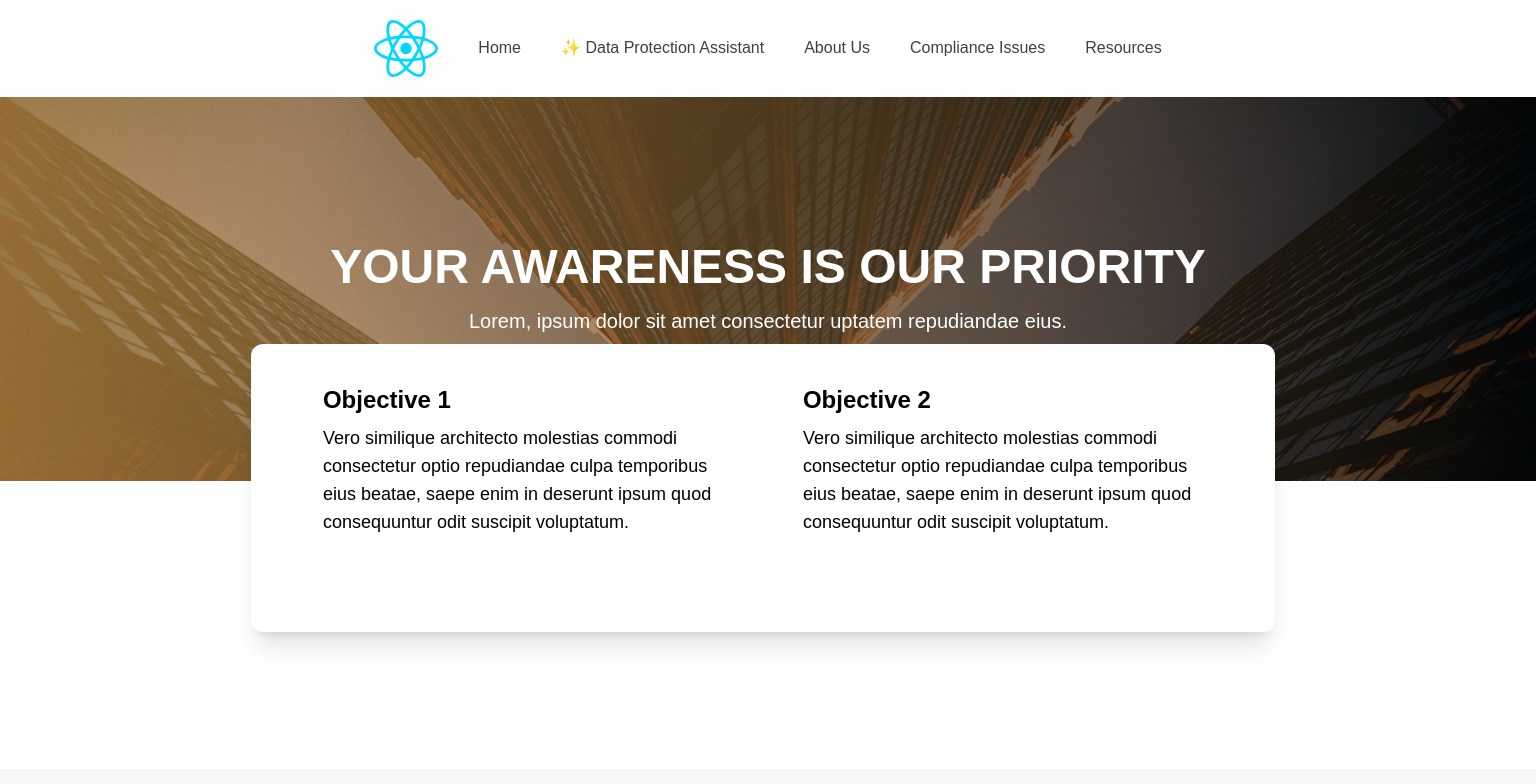
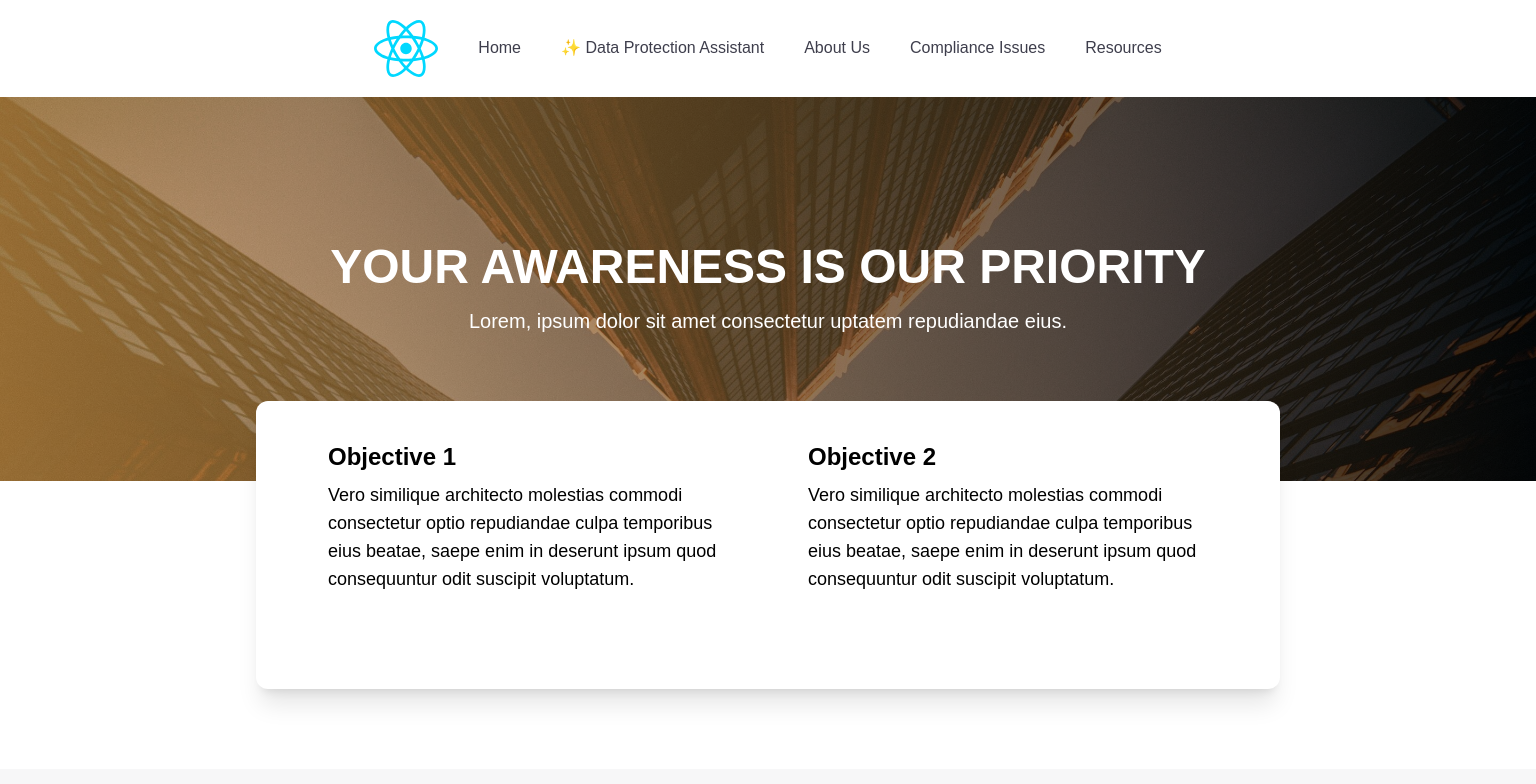
Before and after one commit to sonylomo/data-law-companion, a React (Vite) app: page /about-us in a window 1536 px wide. Shown: the top 784 px of the page. Built offline with nearby package versions, Linux system fonts and the light colour scheme; a web font is replaced by a local one.

Commit message:
fix: type errors

```diff
--- a/src/components/Footer.tsx
+++ b/src/components/Footer.tsx
@@ -1,4 +1,3 @@
-import React from "react";
 import logo from "../assets/react.svg";
 import { Link } from "react-router-dom";
 
--- a/src/components/Layout.tsx
+++ b/src/components/Layout.tsx
@@ -1,4 +1,3 @@
-import React from "react";
 import NavBar from "../components/NavBar";
 import Footer from "../components/Footer";
 import { Outlet } from "react-router-dom";
--- a/src/components/NavBar.tsx
+++ b/src/components/NavBar.tsx
@@ -1,4 +1,4 @@
-import React, { useState } from "react";
+import { useState } from "react";
 import { Link } from "react-router-dom";
 import logo from "../assets/react.svg";
 import { CgMenu } from "react-icons/cg";
--- a/src/components/aboutUs/Caroussel.tsx
+++ b/src/components/aboutUs/Caroussel.tsx
@@ -1,4 +1,10 @@
-const Caroussel = ({ CarousselData }) => {
+import { CarousselProps } from "../../types";
+
+type CarousselDataProps = {
+  CarousselData: CarousselProps[];
+};
+
+const Caroussel = ({ CarousselData }: CarousselDataProps) => {
   return (
     <section className="pt-4 sm:pt-16 pb-10 mx-auto w-full max-w-screen-2xl pl-4 lg:pl-14 xl:pl-28">
       <div
@@ -10,10 +16,9 @@ const Caroussel = ({ CarousselData }) => {
           gridAutoColumns: "max-content",
         }}
       >
-        {CarousselData.map(({ name, title, image }, index) => (
+        {CarousselData.map(({ name, title, image }: CarousselProps) => (
           <div
-            key={index}
-
+            key={crypto.randomUUID()}
             className="relative after:block after:relative after:-mt-36 after:h-36 after:w-full after:content-[''] after:z-0 after:rounded-b-2xl after:bg-[linear-gradient(180deg,_rgba(0,0,0,0)_0%,_rgba(0,0,0,0.5)_29.17%,_rgba(0,0,0,0.94)_97.92%)]"
           >
             <img
--- a/src/components/aboutUs/teamData.ts
+++ b/src/components/aboutUs/teamData.ts
@@ -1,6 +1,7 @@
 import profile from "../../assets/person.jpeg";
+import { CarousselProps } from "../../types";
 
-export const TeamData = [
+export const TeamData: CarousselProps[] = [
   {
     name: "Dr. Lawrence Nderu",
     title: "Principal Investigator",
--- a/src/index.css
+++ b/src/index.css
@@ -16,12 +16,6 @@
   margin: 0;
 }
 
-@media screen and (min-width: 1536px) {
-  .custom-xl-top {
-    top: 43% !important;
-  }
-}
-
 /* Hide scrollbar for Chrome, Safari and Opera */
 .scrollbar-hide::-webkit-scrollbar {
   display: none;
--- a/src/pages/Home.tsx
+++ b/src/pages/Home.tsx
@@ -1,5 +1,3 @@
-import React from "react";
-
 const Home = () => {
   return <div>Home Hello Mum!</div>;
 };
--- a/src/pages/aboutUs/AboutUs.tsx
+++ b/src/pages/aboutUs/AboutUs.tsx
@@ -1,4 +1,3 @@
-import React from "react";
 import AboutUsHero from "../aboutUs/sections/Hero";
 import Team from "../aboutUs/sections/Team";
 import Funding from "../aboutUs/sections/Funding";
--- a/src/pages/aboutUs/sections/Funding.tsx
+++ b/src/pages/aboutUs/sections/Funding.tsx
@@ -1,8 +1,8 @@
-import React from "react";
 import person from "../../../assets/person.jpeg";
 import jkuat from "../../../assets/jkuat-logo.png";
+import { ProfileCardProps } from "../../../types";
 
-const FundingCard = ({ image, company, name }) => {
+const FundingCard = ({ image, company, name }: ProfileCardProps) => {
   return (
     <div className="flex gap-4 items-center">
       <img src={image} alt={name} className="rounded-full w-16" />
--- a/src/pages/aboutUs/sections/Hero.tsx
+++ b/src/pages/aboutUs/sections/Hero.tsx
@@ -1,4 +1,3 @@
-import React from "react";
 import banner from "../../../assets/corporate.jpg";
 
 const AboutUsHero = () => {
@@ -17,8 +16,8 @@ const AboutUsHero = () => {
           Lorem, ipsum dolor sit amet consectetur uptatem repudiandae eius.
         </p>
       </div>
-      {/* xl:top-[65%] */}
-      <div className="absolute z-10 rounded-xl shadow-xl w-[95%] md:w-[80%] lg:w-2/3 h-auto sm:h-72 top-[65%] md:top-[68%] lg:top-[60%] custom-xl-top right-[2.5%] md:right-[10%] lg:right-[17%] bg-white px-4 py-10 sm:px-10 flex flex-col sm:flex-row gap-10 sm:gap-4">
+      <div className="absolute inset-x-0 mx-auto -translate-y-20 z-10 rounded-xl shadow-xl w-[95%] md:w-[80%] lg:w-2/3 h-auto sm:h-72 bg-white px-4 py-10 sm:px-10 flex flex-col sm:flex-row gap-10 sm:gap-4">
+
         <div className="px-2 xl:px-8 text-left items-center">
           <h2 className="font-semibold mb-2 text-xl lg:text-2xl">
             Objective 1
--- a/src/pages/aboutUs/sections/Team.tsx
+++ b/src/pages/aboutUs/sections/Team.tsx
@@ -1,4 +1,3 @@
-import React from "react";
 import Caroussel from "../../../components/aboutUs/Caroussel";
 import {TeamData} from "../../../components/aboutUs/teamData.ts";
 
--- /dev/null
+++ b/src/types/index.ts
@@ -0,0 +1,13 @@
+// About Us
+
+export type ProfileCardProps = {
+  image: string;
+  company: string;
+  name: string;
+};
+
+export type CarousselProps = {
+    image: string;
+    title: string;
+    name: string;
+}
```
